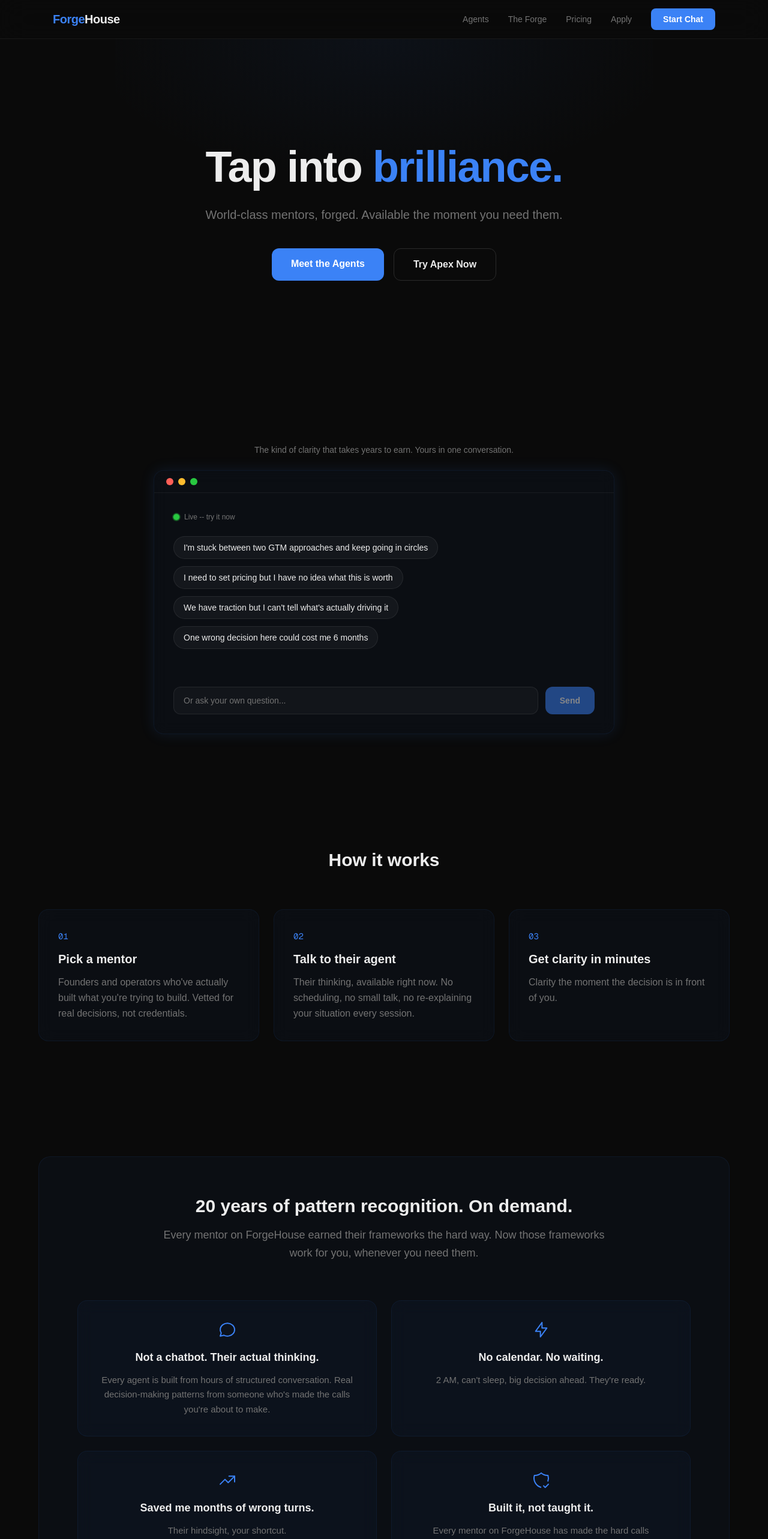
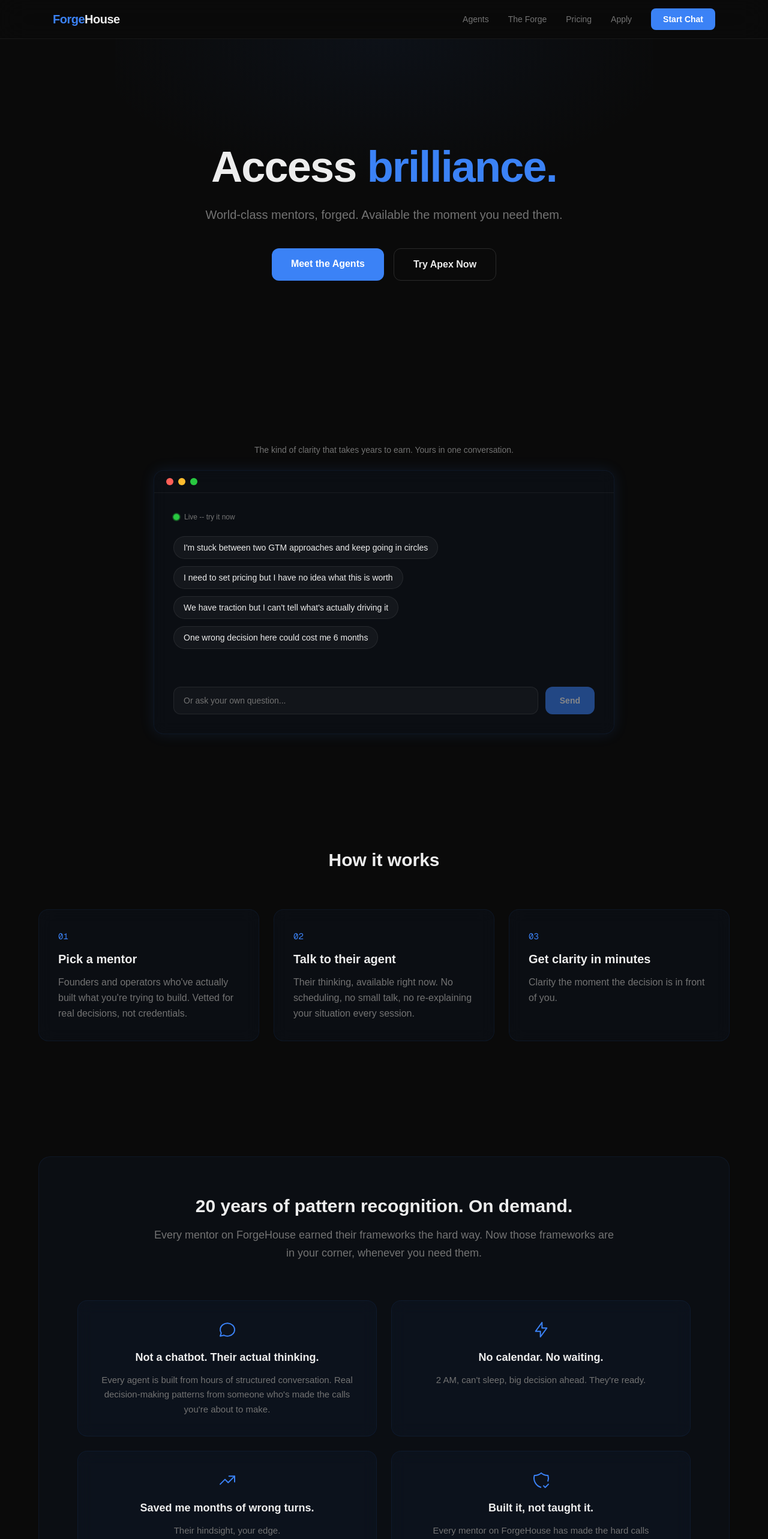
Before and after one commit to Apex-Sudo/forgehouse-site, a Next.js app: page / in a window 1280 px wide. Shown: the top 2566 px of the page at 60% size. Built offline with nearby package versions, Linux system fonts and the light colour scheme.

Commit message:
Copy: empowerment pass (access/in your corner/your edge)

```diff
--- a/src/app/page.tsx
+++ b/src/app/page.tsx
@@ -13,7 +13,7 @@ const steps = [
 const trustPoints = [
   { icon: IconMessageCircle, title: "Not a chatbot. Their actual thinking.", desc: "Every agent is built from hours of structured conversation. Real decision-making patterns from someone who's made the calls you're about to make." },
   { icon: IconBolt, title: "No calendar. No waiting.", desc: "2 AM, can't sleep, big decision ahead. They're ready." },
-  { icon: IconTrendingUp, title: "Saved me months of wrong turns.", desc: "Their hindsight, your shortcut." },
+  { icon: IconTrendingUp, title: "Saved me months of wrong turns.", desc: "Their hindsight, your edge." },
   { icon: IconShieldCheck, title: "Built it, not taught it.", desc: "Every mentor on ForgeHouse has made the hard calls themselves. No influencers. No theorists." },
 ];
 
@@ -23,7 +23,7 @@ export default function Home() {
       {/* Hero */}
       <section className="gradient-hero px-6 py-32 md:py-44 max-w-4xl mx-auto text-center">
         <h1 className="text-4xl md:text-6xl lg:text-7xl font-bold tracking-tight leading-[1.08] mb-6">
-          Tap into{" "}
+          Access{" "}
           <span className="text-amber">brilliance.</span>
         </h1>
         <p className="text-muted text-lg md:text-xl max-w-2xl mx-auto mb-10 leading-relaxed">
@@ -68,7 +68,7 @@ export default function Home() {
         <div className="max-w-6xl mx-auto section-module gradient-blue">
           <h2 className="text-2xl md:text-3xl font-bold mb-4 text-center">20 years of pattern recognition. On demand.</h2>
           <p className="text-muted text-lg max-w-3xl mx-auto mb-16 leading-relaxed text-center">
-            Every mentor on ForgeHouse earned their frameworks the hard way. Now those frameworks work for you, whenever you need them.
+            Every mentor on ForgeHouse earned their frameworks the hard way. Now those frameworks are in your corner, whenever you need them.
           </p>
           <div className="grid md:grid-cols-2 gap-6">
             {trustPoints.map((t) => (
```
